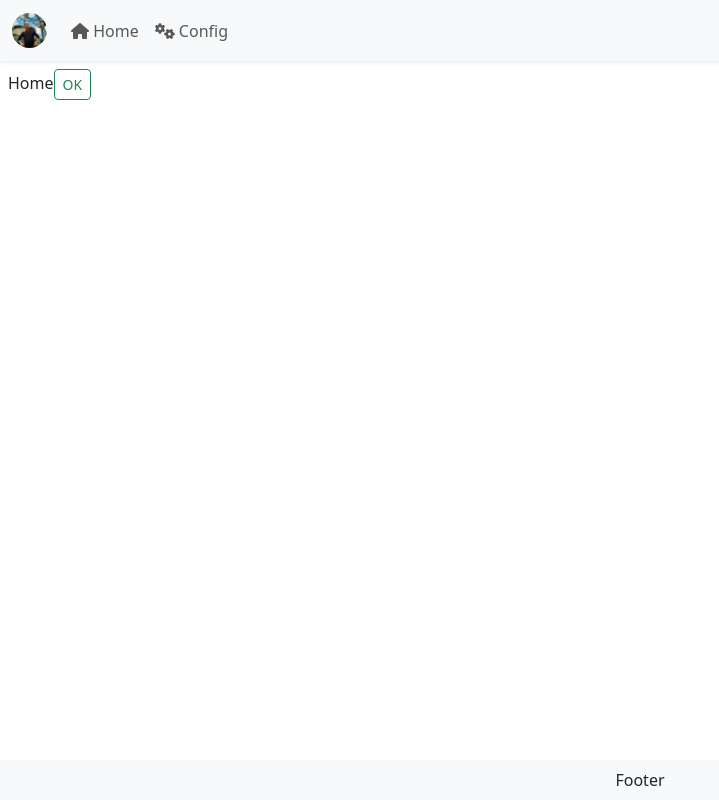
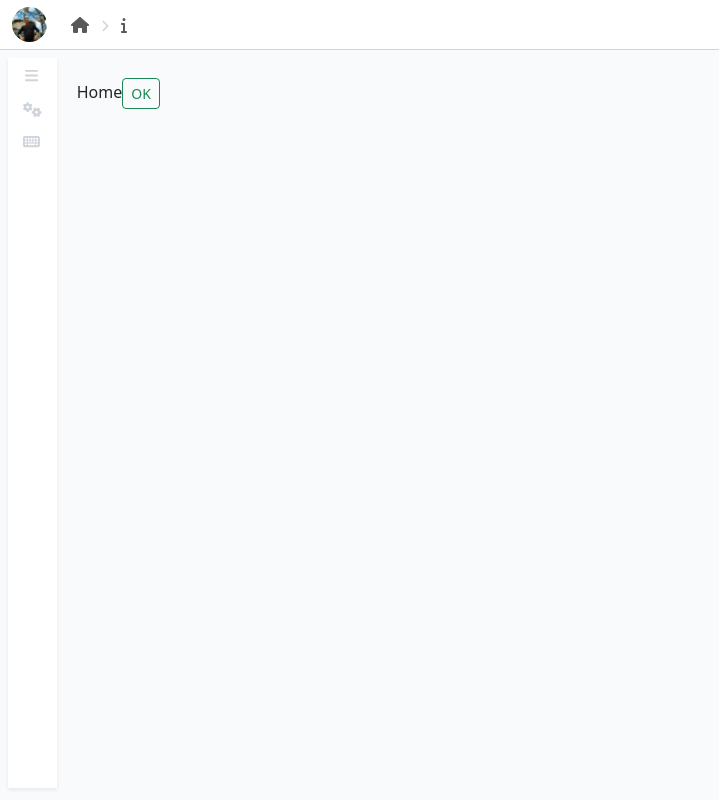
Before and after one commit to ghalass/react_client_001, a React (Create React App) app: page / in a window 1280 px wide. Shown: the whole page, without its empty margins (0-719 px from the left). Built offline with nearby package versions, Linux system fonts and the light colour scheme.

Commit message:
add left sidebar

```diff
--- a/public/index.html
+++ b/public/index.html
@@ -1,43 +1,21 @@
 <!DOCTYPE html>
-<html lang="en">
+<html lang="fr">
+
 <head>
   <meta charset="utf-8" />
   <link rel="icon" href="%PUBLIC_URL%/favicon.ico" />
   <meta name="viewport" content="width=device-width, initial-scale=1" />
   <meta name="theme-color" content="#000000" />
-    <meta
-      name="description"
-      content="Web site created using create-react-app"
-    />
+  <meta name="description" content="Web site created using create-react-app" />
   <link rel="apple-touch-icon" href="%PUBLIC_URL%/logo192.png" />
-    <!--
-      manifest.json provides metadata used when your web app is installed on a
-      user's mobile device or desktop. See https://developers.google.com/web/fundamentals/web-app-manifest/
-    -->
-    <link rel="manifest" href="%PUBLIC_URL%/manifest.json" />
-    <!--
-      Notice the use of %PUBLIC_URL% in the tags above.
-      It will be replaced with the URL of the `public` folder during the build.
-      Only files inside the `public` folder can be referenced from the HTML.
 
-      Unlike "/favicon.ico" or "favicon.ico", "%PUBLIC_URL%/favicon.ico" will
-      work correctly both with client-side routing and a non-root public URL.
-      Learn how to configure a non-root public URL by running `npm run build`.
-    -->
   <title>React App</title>
 </head>
+
 <body>
   <noscript>You need to enable JavaScript to run this app.</noscript>
   <div id="root"></div>
-    <!--
-      This HTML file is a template.
-      If you open it directly in the browser, you will see an empty page.
 
-      You can add webfonts, meta tags, or analytics to this file.
-      The build step will place the bundled scripts into the <body> tag.
+</body>
 
-      To begin the development, run `npm start` or `yarn start`.
-      To create a production bundle, use `npm run build` or `yarn build`.
-    -->
-  </body>
 </html>
--- a/src/App.css
+++ b/src/App.css
@@ -1,8 +1,85 @@
 :root {
-    --color_000: #ffffff;
+  --color_navbar_bg: #f9fafc;
+  --color_body_bg: #ffffff;
+  --color_gray: #ced4da;
+  --color_border: #1eb7ff;
   --color_002: #fd8c73;
   --color_003: #f8f9fa;
   --bgColor_001: #eaedf1;
   --bgColor_002: #f6f8fa;
   --bgColor_003: #f3f4f6;
 }
+
+body {
+  background-color: var(--color_navbar_bg) !important;
+}
+
+.navBarTop {
+  padding: 5px 0 !important;
+  background-color: var(--color_body_bg) !important;
+  border-bottom: 1px solid var(--color_gray);
+  height: 50px !important;
+}
+.mainContainer {
+  display: flex !important;
+}
+.main {
+  width: 100% !important;
+  padding: 20px !important;
+}
+
+.sidebar {
+  background: var(--color_body_bg);
+  height: calc(100vh - 70px);
+  width: 300px;
+  transition: all 0.2s !important;
+}
+.top_section {
+  display: flex;
+  align-items: center !important;
+  cursor: pointer !important;
+  padding: 5px !important;
+}
+.logo {
+  font-size: 12px !important;
+}
+.bars {
+  display: flex !important;
+  font-size: 15px !important;
+  margin-left: 50px;
+  margin-top: 5px;
+  margin-bottom: 5px;
+  color: var(--color_gray);
+  transition: all 0.2s !important;
+}
+.link {
+  display: flex;
+  color: var(--color_gray);
+  padding: 5px 15px;
+  gap: 15px;
+
+  text-decoration: none;
+  /*  border-radius: 15px; */
+  transition: all 0.2s;
+}
+.link:hover,
+.bars:hover {
+  background: var(--color_navbar_bg);
+  color: #000 !important;
+  transition: all 0.1s !important;
+}
+.link:hover {
+  padding-left: 20px;
+  /* background: var(--color_gray); */
+}
+.active {
+  background: var(--color_navbar_bg);
+  border-left: 3px solid var(--color_border);
+
+  color: #000 !important;
+}
+.icon,
+.link_text {
+  font-size: 15px !important;
+  transition: all 0.2s !important;
+}
--- a/src/components/footer/Footer.jsx
+++ /dev/null
@@ -1,16 +0,0 @@
-import React from "react";
-import { Container, Navbar } from "react-bootstrap";
-
-function Footer() {
-  return (
-    <footer>
-      <Navbar expand="lg" className="bg-body-tertiary" fixed="bottom">
-        <Container fluid className="d-flex justify-content-center">
-          Footer
-        </Container>
-      </Navbar>
-    </footer>
-  );
-}
-
-export default Footer;
--- a/src/components/navbar/NavBar.jsx
+++ b/src/components/navbar/NavBar.jsx
@@ -1,4 +1,8 @@
-import { faGears, faHome } from "@fortawesome/free-solid-svg-icons";
+import {
+  faChevronRight,
+  faHome,
+  faInfo,
+} from "@fortawesome/free-solid-svg-icons";
 import { FontAwesomeIcon } from "@fortawesome/react-fontawesome";
 import React from "react";
 import { Container, Nav, Navbar } from "react-bootstrap";
@@ -6,7 +10,7 @@ import { Link } from "react-router-dom";
 
 function NavBar() {
   return (
-    <Navbar bg="light" data-bs-theme="light" className="shadow-sm">
+    <Navbar className=" navBarTop">
       <Container fluid>
         <Navbar.Brand as={Link} to="/">
           <img
@@ -17,13 +21,20 @@ function NavBar() {
           />
         </Navbar.Brand>
 
-        <Nav className="me-auto">
+        <Nav className="me-auto d-flex align-items-center">
           <Nav.Link as={Link} to="/">
-            <FontAwesomeIcon icon={faHome} /> Home
+            <FontAwesomeIcon icon={faHome} />
           </Nav.Link>
 
-          <Nav.Link as={Link} to={"config"}>
-            <FontAwesomeIcon icon={faGears} /> Config
+          <span
+            className="mx-1 mt-1"
+            style={{ color: "#ced4da", fontSize: "12px" }}
+          >
+            <FontAwesomeIcon icon={faChevronRight} />
+          </span>
+
+          <Nav.Link as={Link} to={"about"}>
+            <FontAwesomeIcon icon={faInfo} />
           </Nav.Link>
         </Nav>
       </Container>
--- /dev/null
+++ b/src/components/sidebar/MainSideBar.jsx
@@ -0,0 +1,59 @@
+import { faBars, faGears, faKeyboard } from "@fortawesome/free-solid-svg-icons";
+import { FontAwesomeIcon } from "@fortawesome/react-fontawesome";
+import React, { useState } from "react";
+import { Link, NavLink } from "react-router-dom";
+
+function MainSideBar() {
+  const [isOpen, setIsOpen] = useState(false);
+  const toggle = () => setIsOpen(!isOpen);
+  const list = [
+    {
+      title: "Configurations",
+      link: "/config",
+      icon: faGears,
+    },
+    {
+      title: "Saisie",
+      link: "/saisie",
+      icon: faKeyboard,
+    },
+  ];
+
+  return (
+    <div
+      className="sidebar shadow-sm"
+      style={{ width: isOpen ? "250px" : "50px" }}
+    >
+      <div className="top_section">
+        <div className="logo" style={{ display: isOpen ? "block" : "none" }}>
+          APP
+        </div>
+
+        <div className="bars" style={{ marginLeft: isOpen ? "130px" : "12px" }}>
+          <FontAwesomeIcon icon={faBars} onClick={toggle} />
+        </div>
+      </div>
+      {list.map((item, index) => (
+        <NavLink
+          as={Link}
+          to={item.link}
+          key={index}
+          className="link"
+          activeclassName="active"
+        >
+          <div className="icon">
+            <FontAwesomeIcon icon={item.icon} />
+          </div>
+          <div
+            style={{ display: isOpen ? "block" : "none" }}
+            className="link_text"
+          >
+            {item.title}
+          </div>
+        </NavLink>
+      ))}
+    </div>
+  );
+}
+
+export default MainSideBar;
--- a/src/pages/MainLayout.jsx
+++ b/src/pages/MainLayout.jsx
@@ -1,17 +1,19 @@
 import React from "react";
 import Header from "../components/header/Header";
-import Footer from "../components/footer/Footer";
 import { Outlet } from "react-router-dom";
 import { Container } from "react-bootstrap";
+import MainSideBar from "../components/sidebar/MainSideBar";
 
 function MainLayout() {
   return (
     <div>
       <Header />
-      <Container fluid className="p-2">
-        <Outlet />
+      <Container fluid className="p-2 mainContainer">
+        <MainSideBar />
+        <div className="main">
+          <Outlet />
+        </div>
       </Container>
-      <Footer />
     </div>
   );
 }
```
Also changed, not shown: src/index.js (+7 -7 lines). Lines whose indentation alone changed are shown as unchanged.
